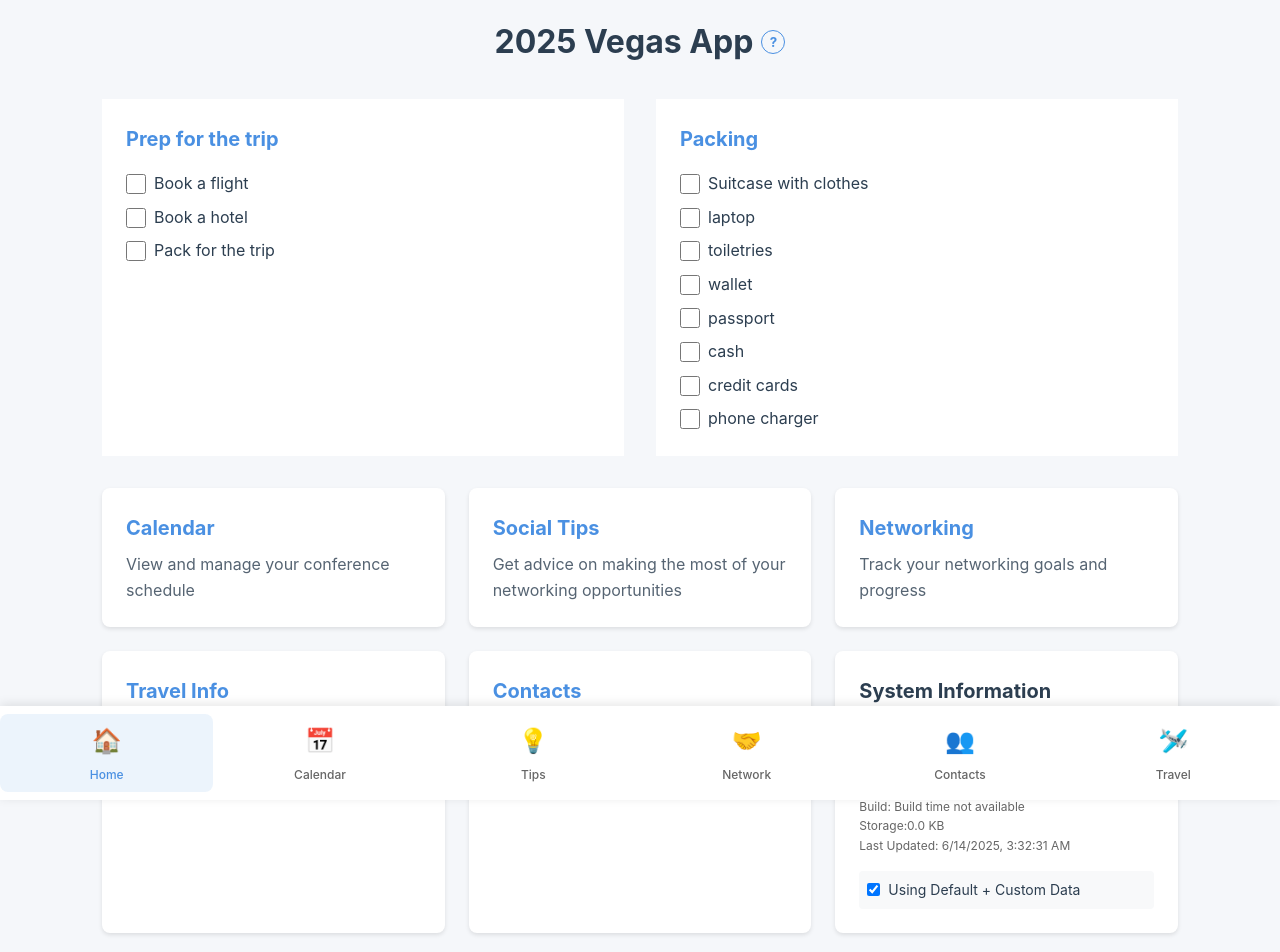
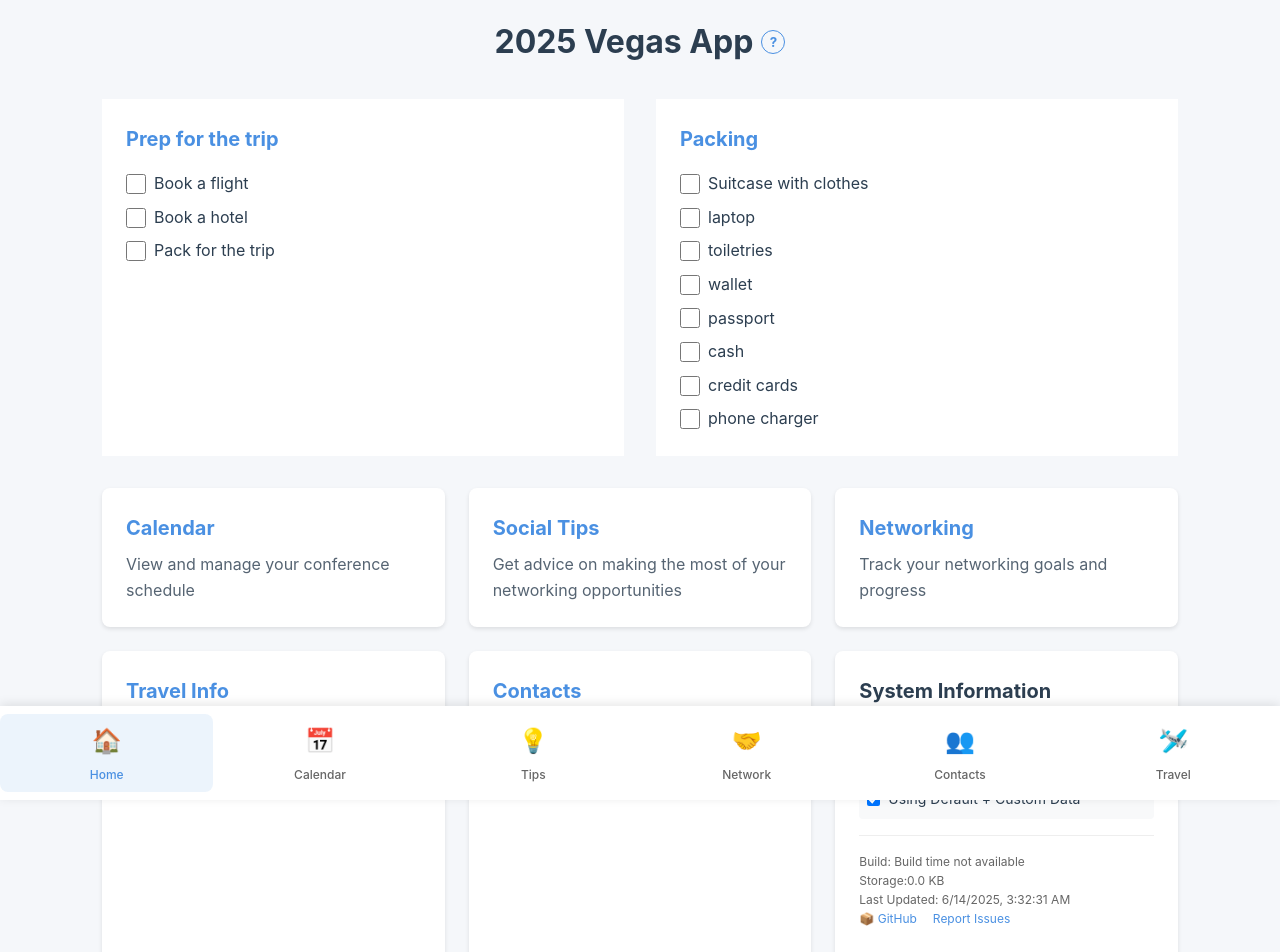
Before and after one commit to RockyKev/vegas-app, a Vue app: page / in a window 1280 px wide. Shown: the top 952 px of the page. Built offline with nearby package versions, Linux system fonts and the light colour scheme.

Commit message:
done details

```diff
--- a/src/components/SystemInfo.vue
+++ b/src/components/SystemInfo.vue
@@ -24,15 +24,7 @@
     <div v-if="error" class="error-message">
       {{ error }}
     </div>
-
-    <div class="info-section">
-      <div class="info-item">
-        <p class="value">Build: {{ buildTime }}</p>
-        <p class="value">Storage:{{ storageUsage }}</p>
-        <p class="value">Last Updated: {{ lastUpdated }}</p>
-      </div>
-
-      <div class="mode-toggle">
+    <div class="mode-toggle">
         <label class="toggle-label">
           <input
             type="checkbox"
@@ -44,6 +36,35 @@
           </span>
         </label>
       </div>
+
+    <div class="info-section">
+      <div class="info-item">
+        <p class="value">Build: {{ buildTime }}</p>
+        <p class="value">Storage:{{ storageUsage }}</p>
+        <p class="value">Last Updated: {{ lastUpdated }}</p>
+        <p class="value flex">
+        <a
+          href="https://github.com/RockyKev/vegas-app"
+          target="_blank"
+          rel="noopener noreferrer"
+          class="github-link"
+          title="View on GitHub"
+        >
+          <span class="icon">📦</span>
+          GitHub
+        </a>
+        <a
+          href="https://github.com/RockyKev/vegas-app/issues"
+          target="_blank"
+          rel="noopener noreferrer"
+          class="issues-link"
+          title="Report an Issue"
+        >
+          Report Issues
+        </a></p>
+      </div>
+
+
     </div>
   </div>
 </template>
@@ -163,6 +184,13 @@ h2 {
   color: var(--text-color);
 }
 
+.flex {
+  display: flex;
+  flex-direction: row;
+  gap: 1rem;
+  align-items: center;
+}
+
 .actions {
   display: flex;
   flex-direction: column;
@@ -236,6 +264,8 @@ h2 {
   flex: 1;
 }
 
+
+
 /* Tablet and up */
 @media (min-width: 768px) {
   .actions {
@@ -247,5 +277,10 @@ h2 {
     flex-direction: row;
     align-items: center;
   }
+
+  .github-links {
+    flex-direction: row;
+    justify-content: center;
+  }
 }
 </style>
```
Also changed, not shown: 1 other file (tests, documents, lock files or other folders).
